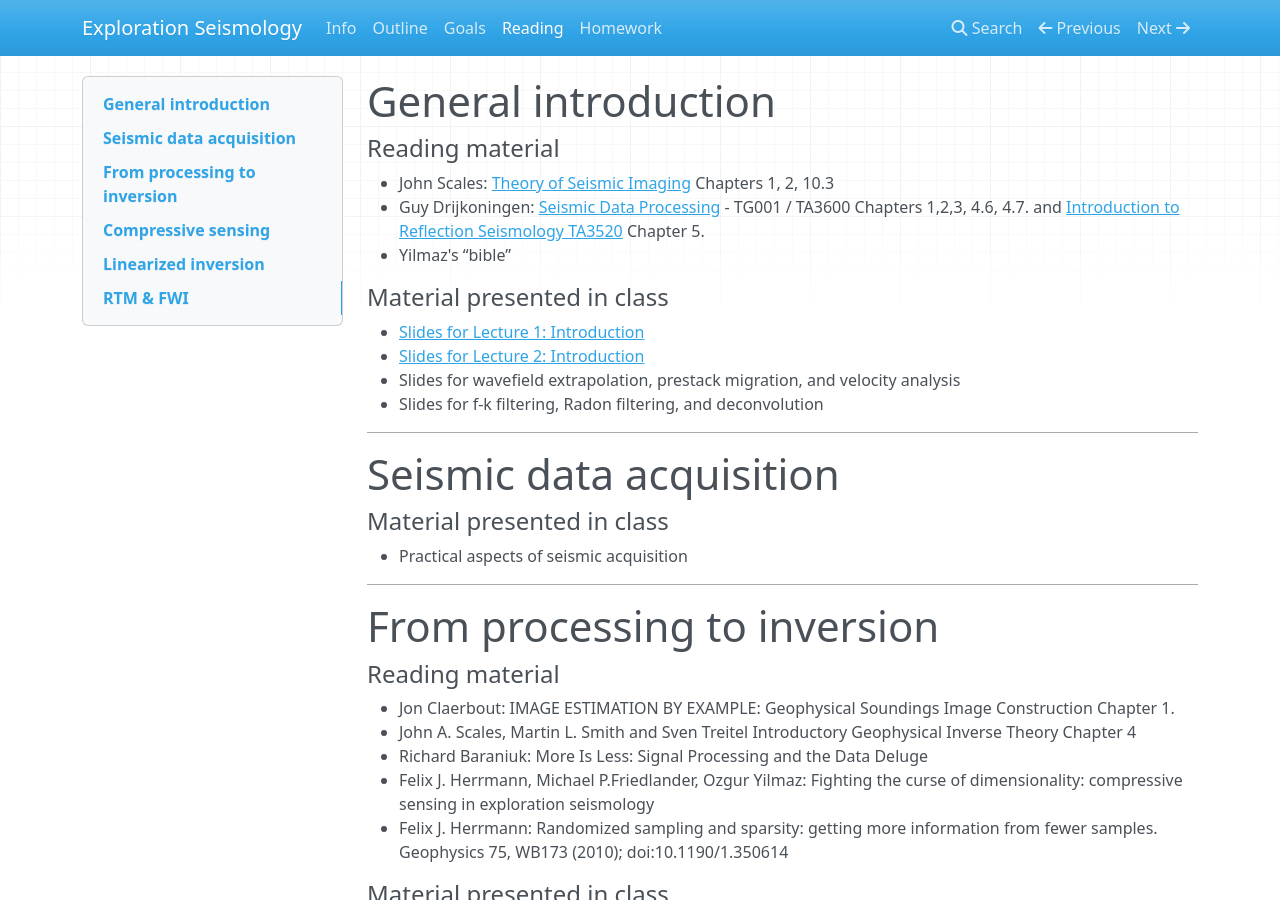
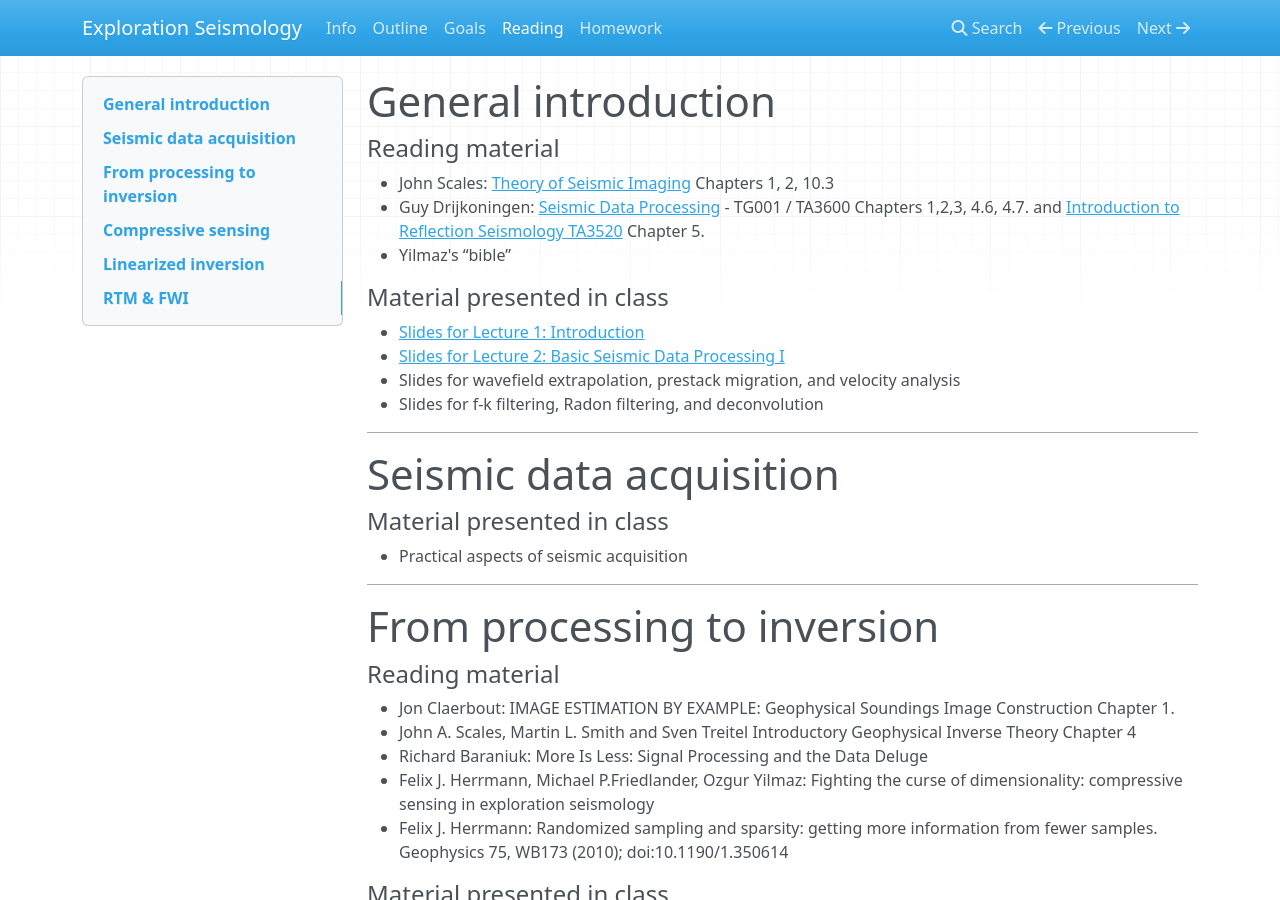
Before and after one commit to flexie/eas-4803-8803-ccs, an MkDocs documentation site: the page built from docs/reading.md, in a window 1280 px wide and 900 px high. Built offline with MkDocs 1.6.1, drawn with Linux system fonts in a browser that asks for light colours; nearby versions of some CDN libraries; old or Windows-style settings are respelled for this version of MkDocs.

Commit message:
added file

```diff
--- a/docs/reading.md
+++ b/docs/reading.md
@@ -9,7 +9,7 @@
 #### Material presented in class
 
 - [Slides for Lecture 1: Introduction](https://www.dropbox.com/s/5e4mn6zhq4jn6fr/1-Exploration_Seismology.pdf?dl=0)
-- [Slides for Lecture 2: Introduction](https://www.dropbox.com/s/7qi7kgm3d4ciakx/2-Exploration_Seismology-basics.pdf?dl=0)
+- [Slides for Lecture 2: Basic Seismic Data Processing I](https://www.dropbox.com/s/7qi7kgm3d4ciakx/2-Exploration_Seismology-basics.pdf?dl=0)
 - Slides for wavefield extrapolation, prestack migration, and velocity analysis
 - Slides for f-k filtering, Radon filtering, and deconvolution
 
```
